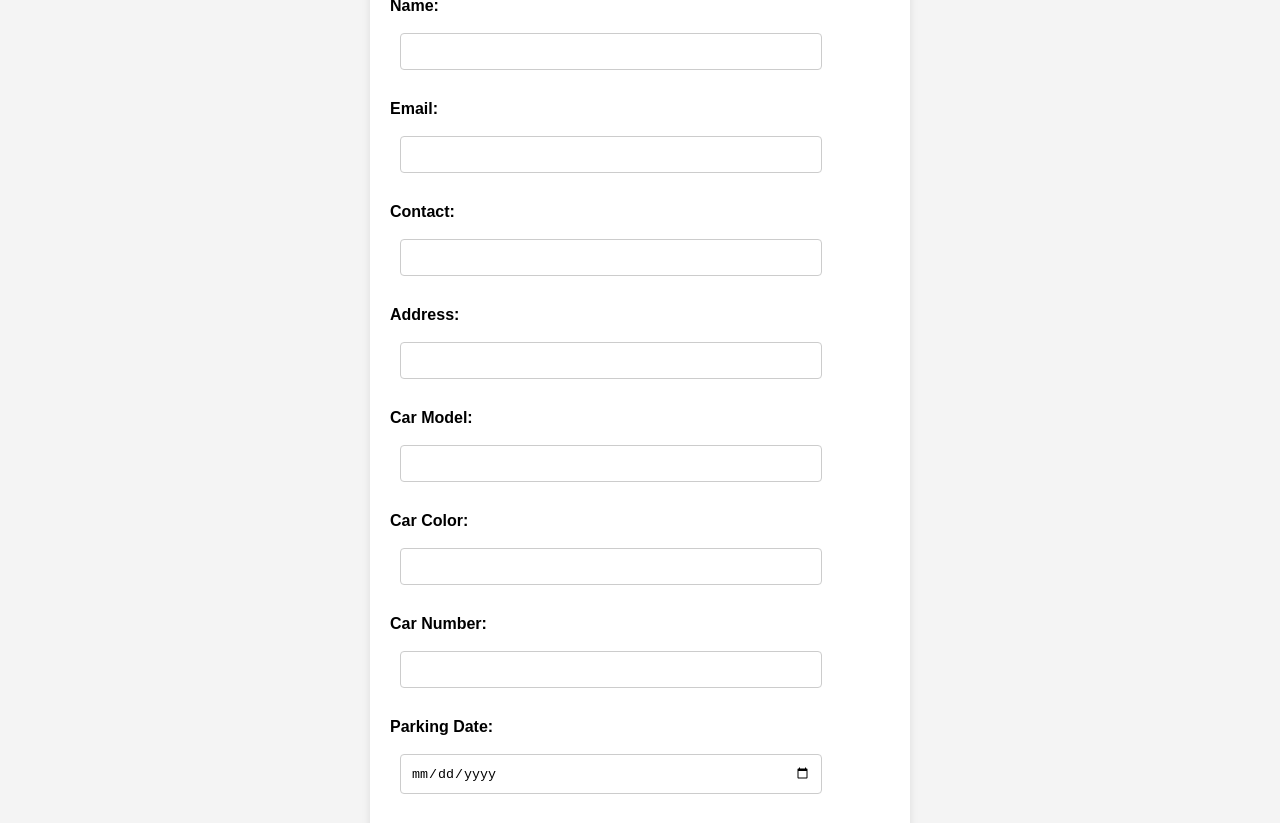
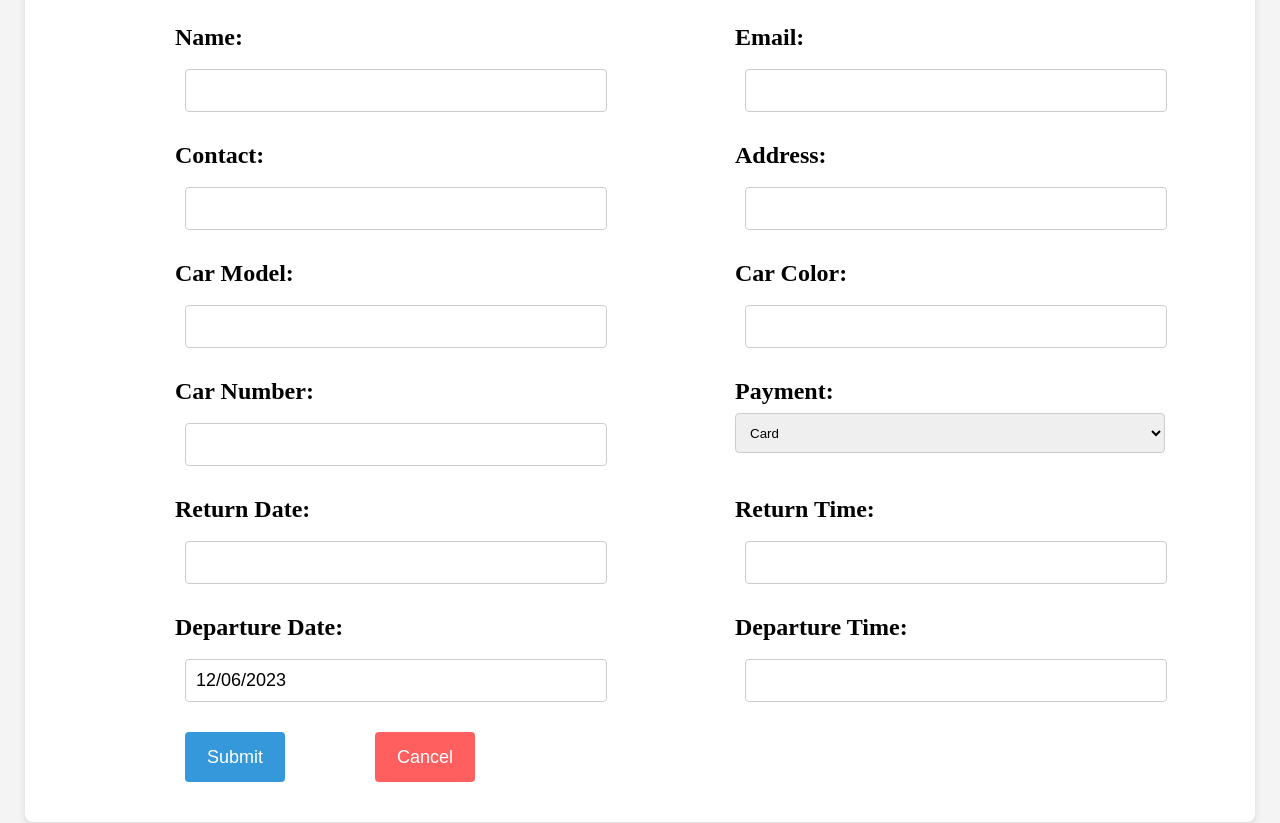
Before and after one commit to sangeethasanthiralingam/slider_app, a React (Create React App) app: page /booknow in a window 1280 px wide. Shown: the part 200-1023 px from the top of the page. Built offline with nearby package versions, Linux system fonts and the light colour scheme.

Commit message:
Css changes & booknow jsx functions are  added

```diff
--- a/package.json
+++ b/package.json
@@ -11,9 +11,11 @@
     "@testing-library/react": "^13.4.0",
     "@testing-library/user-event": "^13.5.0",
     "react": "^18.2.0",
+    "react-datepicker": "^4.24.0",
     "react-dom": "^18.2.0",
     "react-router-dom": "^6.20.1",
     "react-scripts": "5.0.1",
+    "react-time-picker": "^6.5.2",
     "web-vitals": "^2.1.4"
   },
   "scripts": {
--- a/src/components/Booknow.jsx
+++ b/src/components/Booknow.jsx
@@ -1,79 +1,157 @@
 import React, { Component } from "react";
+import DatePicker from "react-datepicker";
+import "react-datepicker/dist/react-datepicker.css";
 import Navbar from "./Navbar";
 import Footer from "./Footer";
 import './../style/Booknow.css';
 
 class Booknow extends Component {
+    constructor(props) {
+        super(props);
+        this.state = {
+            name: "",
+            email: "",
+            contact: "",
+            address: "",
+            carModel: "",
+            carColor: "",
+            carNumber: "",
+            departureDate: new Date(),
+            departureTime: "12:30",
+            returnDate: new Date(),
+            returnTime: "12:30",
+            returnDate: "",
+            returnTime: "",
+            paymentMethod: "card",
+            successMessage: ""
+        };
+    }
+
+    handleInputChange = (e) => {
+        this.setState({
+            [e.target.name]: e.target.value
+        });
+    }
+    handleDateChange = (date, name) => {
+        this.setState({
+            [name]: date
+        });
+    }
+
+    handleTimeChange = (time, name) => {
+        this.setState({
+            [name]: time
+        });
+    }
+
+    handleSubmit = (e) => {
+        e.preventDefault();
+        // Store data in local storage
+        const bookingData = { ...this.state };
+        localStorage.setItem("bookingData", JSON.stringify(bookingData));
+
+        // Show success message to the user
+        this.setState({
+            successMessage: "Booking successfully!"
+        });
+    }
+
     render() {
-
         return (
             <div>
                 <div className="container">
                     <Navbar />
                     <div className="booking-body">
-                    <div class="booking-form">
+                        <div className="booking-form">
                             <h2 className="booknow">Book Now</h2>
-                        <form action="#" method="post">
-                            <div class="form-group">
+                            <form className="booking-inputs" onSubmit={this.handleSubmit}>
+                                <div className="form-group">
+                                    <div className="input-field">
                                         <label for="name">Name:</label>
-                                <input type="text" id="name" name="name" required/>
+                                        <input type="text" id="name" name="name" required />
+                                    </div>
+                                    <div className="input-field">
+                                        <label for="email">Email:</label>
+                                        <input type="email" id="email" name="email" required />
+                                    </div>
                                 </div>
 
-                            <div class="form-group">
-                                <label for="email">Email:</label>
-                                <input type="email" id="email" name="email" required/>
+                                <div className="form-group">
+                                    <div className="input-field">
+                                        <label for="contact">Contact:</label>
+                                        <input type="tel" id="contact" name="contact" required />
+                                    </div>
+                                    <div className="input-field">
+                                        <label for="address">Address:</label>
+                                        <input type="text" id="address" name="address" required />
+                                    </div>
                                 </div>
 
-                            <div class="form-group">
-                                <label for="contact">Contact:</label>
-                                <input type="tel" id="contact" name="contact" required/>
+                                <div className="form-group">
+                                    <div className="input-field">
+                                        <label for="carModel">Car Model:</label>
+                                        <input type="text" id="carModel" name="carModel" required />
+                                    </div>
+                                    <div className="input-field">
+                                        <label for="carColor">Car Color:</label>
+                                        <input type="text" id="carColor" name="carColor" required />
+                                    </div>
                                 </div>
 
-                            <div class="form-group">
-                                <label for="address">Address:</label>
-                                <input type="text" id="address" name="address" required/>
+                                <div className="form-group">
+                                    <div className="input-field">
+                                        <label for="carNumber">Car Number:</label>
+                                        <input type="text" id="carNumber" name="carNumber" required />
                                     </div>
-
-                            <div class="form-group">
-                                <label for="carModel">Car Model:</label>
-                                <input type="text" id="carModel" name="carModel" required/>
-                            </div>
-
-                            <div class="form-group">
-                                <label for="carColor">Car Color:</label>
-                                <input type="text" id="carColor" name="carColor" required/>
-                            </div>
-
-                            <div class="form-group">
-                                <label for="carNumber">Car Number:</label>
-                                <input type="text" id="carNumber" name="carNumber" required/>
-                            </div>
-
-                            <div class="form-group">
-                                <label for="parkingDate">Parking Date:</label>
-                                <input type="date" id="parkingDate" name="parkingDate" required/>
-                            </div>
-
-                            <div class="form-group">
-                                <label for="parkingTime">Parking Time:</label>
-                                <input type="time" id="parkingTime" name="parkingTime" required/>
-                            </div>
-
-                            <div class="form-group">
-                                <label for="departureDateTime">Departure Time & Date:</label>
-                                <input type="datetime-local" id="departureDateTime" name="departureDateTime" required/>
-                            </div>
-
-                            <div class="form-group">
-                                <label for="paymentMethod">Payment Method:</label>
+                                    <div className="input-field">
+                                        <label for="paymentMethod">Payment:</label>
                                         <select id="paymentMethod" name="paymentMethod" required>
                                             <option value="card">Card</option>
                                             <option value="cash">Cash</option>
                                         </select>
                                     </div>
+                                </div>
 
-                            <div class="form-group">
-                                <button type="submit">Submit</button>
+                                <div className="form-group">
+                                    <div className="input-field">
+                                        <label htmlFor="returnDate">Return Date:</label>
+                                        <DatePicker
+                                            selected={this.state.returnDate}
+                                            onChange={(date) => this.handleDateChange(date, "returnDate")}
+                                            dateFormat="MM/dd/yyyy"
+                                            required
+                                        />
+                                    </div>
+                                    <div className="input-field">
+                                        <label htmlFor="returnTime">Return Time:</label>
+                                        <input text="time" id="returnTime" name="returnTime"></input>
+
+                                    </div>
+                                </div>
+
+                                <div className="form-group">
+                                    <div className="input-field">
+                                        <label htmlFor="departureDate">Departure Date:</label>
+                                        <DatePicker
+                                            selected={this.state.departureDate}
+                                            onChange={(date) => this.handleDateChange(date, "departureDate")}
+                                            dateFormat="MM/dd/yyyy"
+                                            required
+                                        />
+                                    </div>
+                                    <div className="input-field">
+                                        <label htmlFor="departureTime">Departure Time:</label>
+                                        <input text="time" id="departureTime" name="departureTime"></input>
+                                    </div>
+                                </div>
+                                {this.state.successMessage && (
+                                    <div className="success-message">
+                                        {this.state.successMessage}
+                                    </div>
+                                )}
+                                <div className="form-group">
+                                    <button type="submit" className="submit-btn">Submit</button>
+                                    <button type="button" className="cancel-btn"><a href="/">Cancel</a></button>
                                 </div>
                             </form>
                         </div>
@@ -84,4 +162,5 @@ class Booknow extends Component {
         );
     }
 }
+
 export default Booknow;
--- a/src/style/About.css
+++ b/src/style/About.css
@@ -3,7 +3,7 @@
     margin: 0;
     padding: 0;
     width: auto;
-    background-color: rgb(226, 224, 224);
+    background-color: rgb(255, 255, 255);
 
 }
 
--- a/src/style/Booknow.css
+++ b/src/style/Booknow.css
@@ -2,12 +2,24 @@
     font-family: 'Times New Roman', Times, serif;
     margin: 0;
     padding: 0;
-    background-color: rgb(252, 232, 232);
+    background-color: rgb(254, 242, 242);
     height: auto;
 }
 
+.success-message{
+    margin: 10px;
+    width: 100%;
+    height: 40px;
+    padding: 10px;
+    font-size: 24px;
+    text-align: center;
+    color: white;
+    background-color: rgb(34, 191, 125);
+    border: 1px solid rgb(34, 191, 125);
+}
+
 .booking-body {
-    font-family: 'Arial', sans-serif;
+    /* font-family: 'Arial', sans-serif; */
     margin: 0;
     padding: 0;
     box-sizing: border-box;
@@ -17,29 +29,49 @@
     justify-content: space-around;
     width: 100%;
 }
+
 .booknow{
     font-size: 40px;
     font-weight: bold;
     color: #31c9a0;
     text-align: center;
 }
+
 .booking-form {
-    max-width: 500px;
+    /* max-width: 500px; */
     width: 100%;
     background-color: #fff;
     padding: 20px;
     border-radius: 8px;
+    margin: 25px;
     box-shadow: 0 4px 8px rgba(0, 0, 0, 0.1);
 }
 
+.booking-inputs{
+    margin: 20px;
+    margin-left: 50px;
+}
 .form-group {
     margin-bottom: 20px;
+    display: flex;
+}
+
+.input-field{
+    max-width: 600px;
+    width: 100%;
+    margin-left: 80px;
+}
+
+#paymentMethod{
+    width: 430px;
+    height: 40px;
 }
 
 .form-group label {
     display: block;
     font-weight: bold;
     margin-bottom: 8px;
+    font-size: 24px;
 }
 
 .form-group input {
@@ -48,6 +80,7 @@
     border: 1px solid #ccc;
     border-radius: 4px;
     margin: 10px;
+    font-size: 18px;
 }
 
 .form-group select {
@@ -57,15 +90,36 @@
     border-radius: 4px;
 }
 
-.form-group button {
+.form-group .submit-btn {
     background-color: #3498db;
     color: #fff;
     padding: 10px 15px;
     border: none;
     border-radius: 4px;
     cursor: pointer;
+    width: 100px;
+    height: 50px;
+    margin-left: 90px;
+    font-size: 18px;
 }
 
-.form-group button:hover {
+.cancel-btn{
+    background-color: #ff5f5f;
+    padding: 10px 15px;
+    border: none;
+    border-radius: 4px;
+    cursor: pointer;
+    width: 100px;
+    height: 50px;
+    margin-left: 90px;
+}
+
+button a{
+    text-decoration: none;
+    color: #fff;
+    font-size: 18px;
+}
+
+.form-group .submit-btn:hover {
     background-color: #2980b9;
 }
--- a/src/style/Service.css
+++ b/src/style/Service.css
@@ -2,7 +2,7 @@
     font-family: 'Times New Roman', Times, serif;
     margin: 0;
     padding: 0;
-    background-color: rgb(252, 232, 232);
+    background-color: rgb(250, 250, 250);
     height: auto;
 }
 
--- a/src/style/Style1.css
+++ b/src/style/Style1.css
@@ -52,12 +52,12 @@
 
 .login {
     color: rgb(255, 255, 255);
-    background-color: rgb(191, 160, 249);
+    background-color: rgb(78, 191, 163);
     font-weight: bold;
     font-size: 24px;
     width: fit-content;
     border-radius: 5px;
-    border: 1px solid rgb(191, 160, 249);
+    border: 1px solid rgb(78, 191, 163);
     margin-left: 20px;
     height: fit-content;
 }
```
Also changed, not shown: 1 other file (tests, documents, lock files or other folders). Lines whose indentation alone changed are shown as unchanged.
